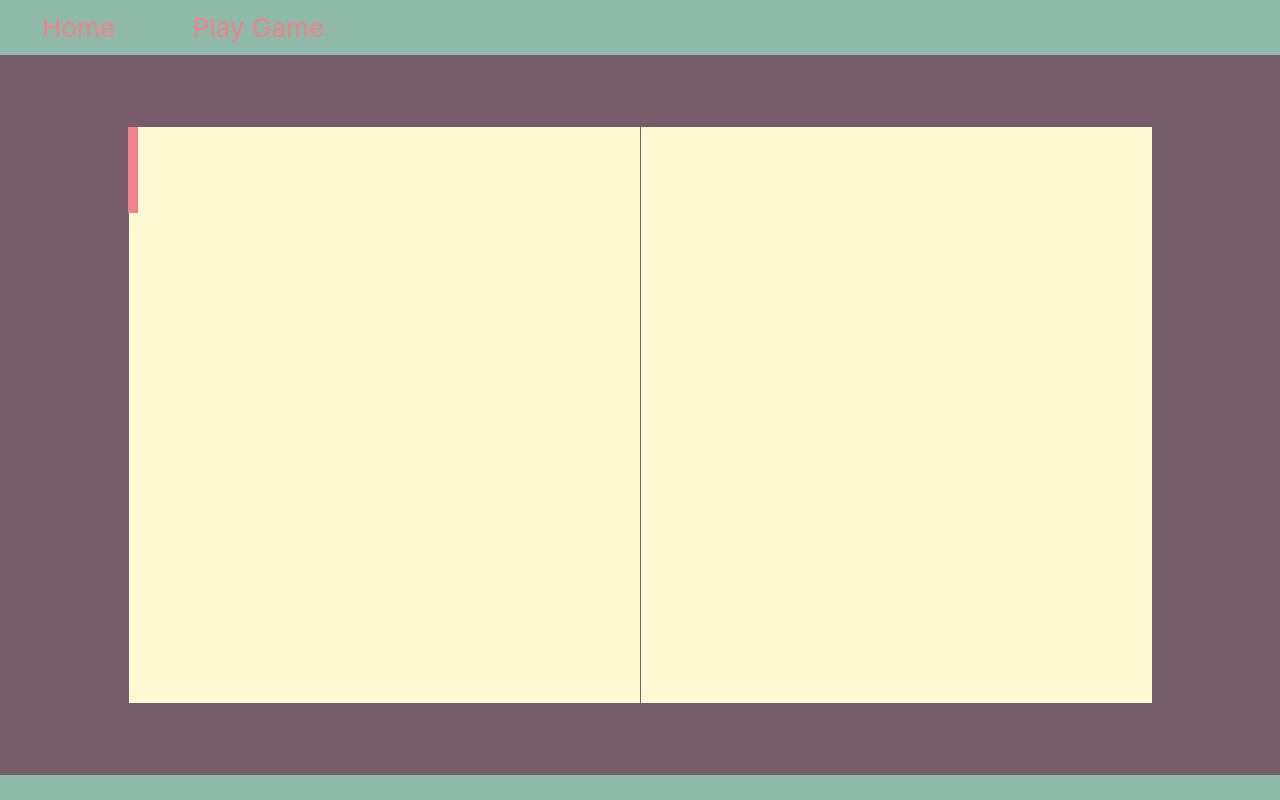
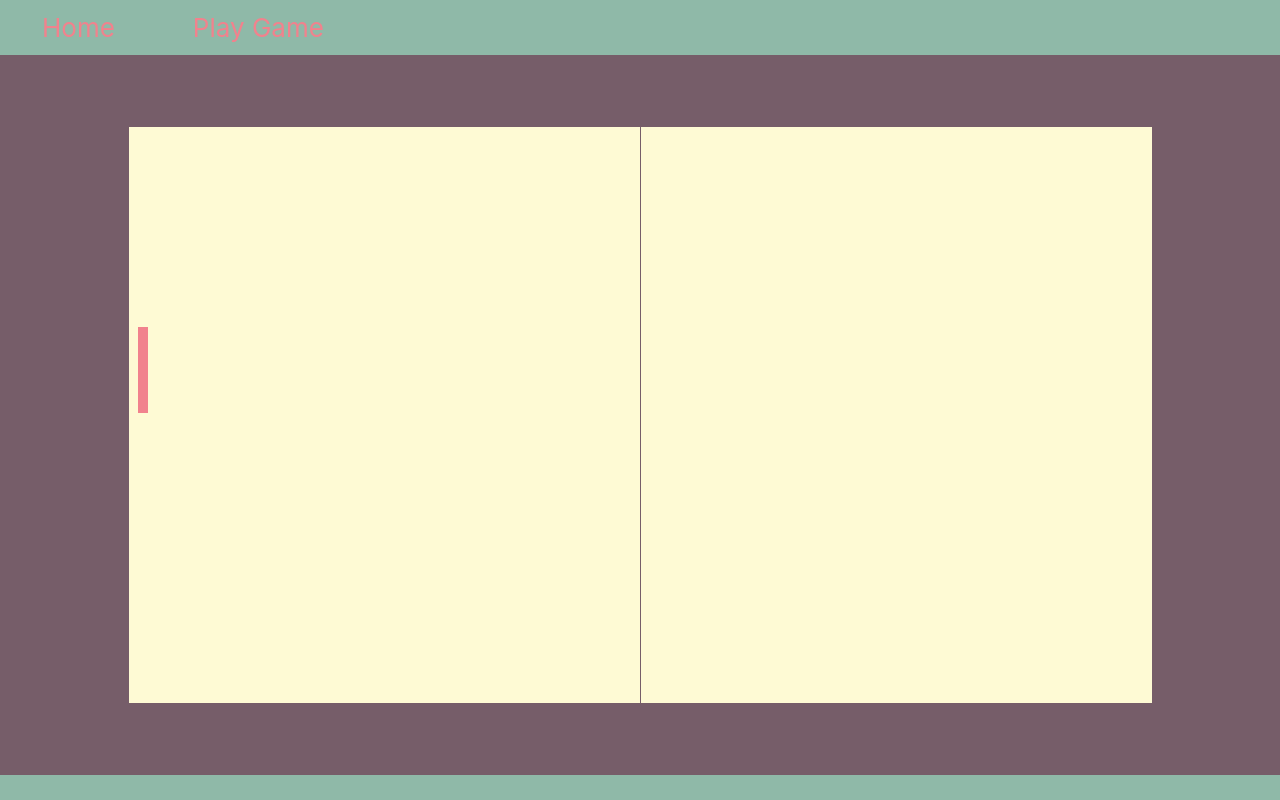
Before and after one commit to AndersonUniversity/Pong-in-React.js, a React (Create React App) app in the folder frontend/: page /game in a window 1280 px wide. Built offline with nearby package versions, Linux system fonts and the light colour scheme.

Commit message:
GameArea can tell one paddle where to be (hardcoded)

```diff
--- a/frontend/src/components/GameArea.js
+++ b/frontend/src/components/GameArea.js
@@ -13,7 +13,7 @@ import './GameArea.css';
 const GameArea = () => {
   return (
     <div className="GameArea">
-      <Paddle />
+      <Paddle x={10} y={200} />
     </div>
   );
 };
--- a/frontend/src/components/Paddle.js
+++ b/frontend/src/components/Paddle.js
@@ -7,8 +7,22 @@ import React from 'react';
 // style for this page
 import './Paddle.css';
 
-const Paddle = () => {
-  return <div className="Paddle"></div>;
+// props are passed to Paddle from GameArea, so we can have a left and right paddle
+// with x and y locations
+const Paddle = (props) => {
+  // TODO:  error handling on props
+  const { x, y } = props; // props is expecting two numbers
+
+  return (
+    // Draw the Paddle in the proper location, specified by the x/y position
+    <div
+      className="Paddle"
+      style={{
+        left: `${x}px`,
+        top: `${y}px`,
+      }}
+    />
+  );
 };
 
 export default Paddle;
```
